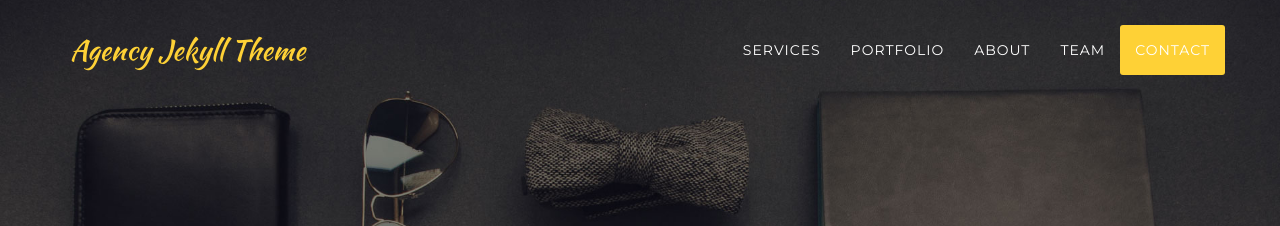
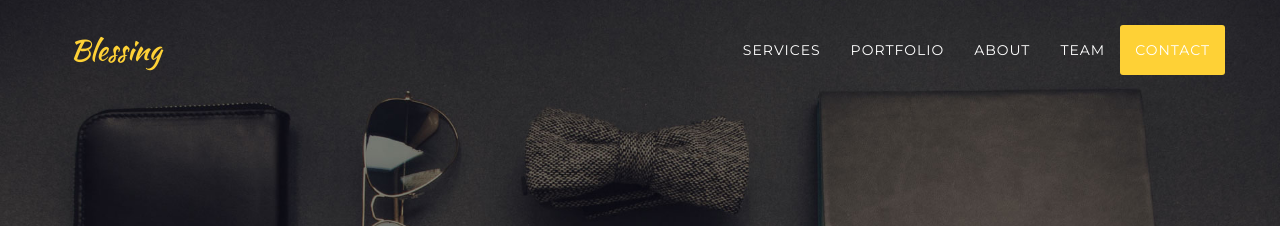
Before and after one commit to sasham1/blessing.works3, a Jekyll site: the page built from index.md, in a window 1280 px wide. Shown: the top 226 px of the page. Built offline with Jekyll 4.4.1, drawn with Linux system fonts in a browser that asks for light colours; nearby versions of some CDN libraries; some web fonts are replaced; part of the change alters nothing that is shown.

Commit message:
Update _config.yml

```diff
--- a/_config.yml
+++ b/_config.yml
@@ -5,17 +5,15 @@
 
 # Site settings
 
-title: Agency Jekyll Theme
-email: your-mail@your-domain.com
+title: Blessing
+email: s@blessing.works
 description: > # this means to ignore newlines until "author:"
-  Write an awesome description for your new site here. You can edit this
-  line in _config.yml. It will appear in your document head meta (for
-  Google search results) and in your feed.xml site description.
-author: laklau
-keyword: jekyll
+  Blessing works.
+author: Blessing
+keyword: Blessing
 baseurl: "" # the subpath of your site, e.g. /blog
 url: "" # the base hostname & protocol for your site, e.g. http://example.com
-github_username:  laklau
+github_username:  blessing
 
 # Build settings
 
```
